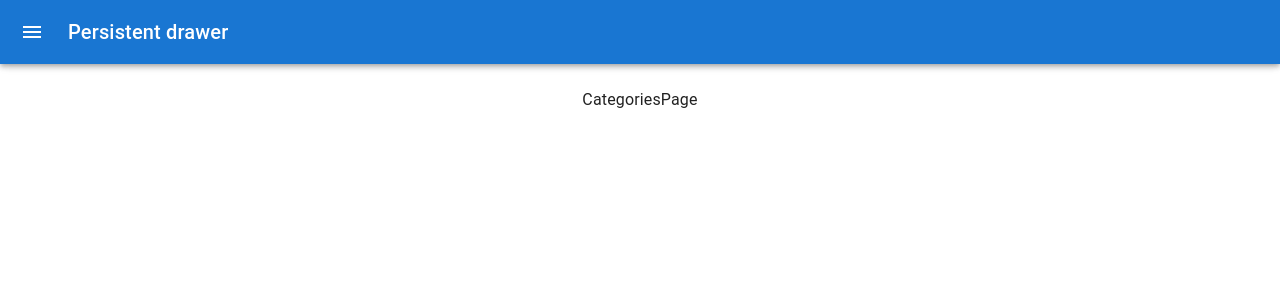
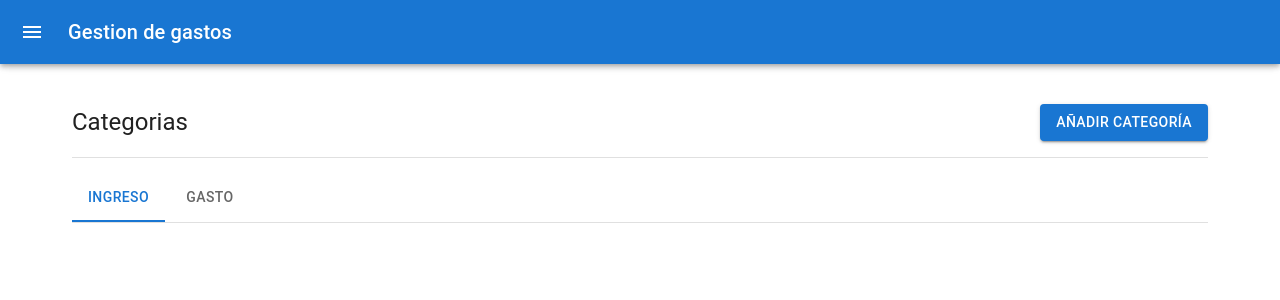
Before and after one commit to RocioDelAlb4/gestorFinanzas-ihc, a React (Vite) app: page /categorias in a window 1280 px wide. Shown: the top 300 px of the page. Built offline with nearby package versions, Linux system fonts and the light colour scheme.

Commit message:
base de categorias y ahorros

```diff
--- a/src/layout/MainLayout.jsx
+++ b/src/layout/MainLayout.jsx
@@ -104,7 +104,7 @@ export default function PersistentDrawerLeft() {
             <MenuIcon />
           </IconButton>
           <Typography variant="h6" noWrap component="div">
-            Persistent drawer
+            Gestion de gastos
           </Typography>
         </Toolbar>
       </AppBar>
--- a/src/pages/AdvicesPage.jsx
+++ b/src/pages/AdvicesPage.jsx
@@ -1,5 +1,6 @@
 import React from "react";
 
 export const AdvicesPage = () => {
+
   return <div>AdvicesPage</div>;
 };
--- a/src/pages/CategoriesPage.jsx
+++ b/src/pages/CategoriesPage.jsx
@@ -1,5 +1,92 @@
-import React from "react";
+import React, { useState } from 'react';
+import { Box, Button, Divider, Typography, Dialog, DialogActions, DialogContent, DialogContentText, DialogTitle, TextField, Tab, Tabs } from '@mui/material';
+
+function a11yProps(index) {
+  return {
+    id: `simple-tab-${index}`,
+    'aria-controls': `simple-tabpanel-${index}`,
+  };
+}
+
+function CustomTabPanel(props) {
+  const { children, value, index, ...other } = props;
+
+  return (
+    <div
+      role="tabpanel"
+      hidden={value !== index}
+      id={`simple-tabpanel-${index}`}
+      aria-labelledby={`simple-tab-${index}`}
+      {...other}
+    >
+      {value === index && (
+        <Box sx={{ p: 3 }}>
+          <Typography>{children}</Typography>
+        </Box>
+      )}
+    </div>
+  );
+}
 
 export const CategoriesPage = () => {
-  return <div>CategoriesPage</div>;
+  const [open, setOpen] = useState(false);
+  const [value, setValue] = useState(0);
+
+  const handleClickOpen = () => {
+    setOpen(true);
+  };
+
+  const handleClose = () => {
+    setOpen(false);
+  };
+
+  const handleChange = (event, newValue) => {
+    setValue(newValue);
+  };
+
+  return (
+    <Box sx={{ padding: 2 }}>
+      <Box sx={{ display: 'flex', justifyContent: 'space-between', alignItems: 'center' }}>
+        <Typography variant="h5">Categorias</Typography>
+        <Button variant="contained" color="primary" onClick={handleClickOpen}>
+          Añadir Categoría
+        </Button>
+      </Box>
+      <Divider sx={{ marginY: 2 }} />
+      <Box sx={{ borderBottom: 1, borderColor: 'divider' }}>
+        <Tabs value={value} onChange={handleChange} aria-label="basic tabs example">
+          <Tab label="Ingreso " {...a11yProps(0)} />
+          <Tab label="Gasto" {...a11yProps(1)} />
+        </Tabs>
+      </Box>
+      <CustomTabPanel value={value} index={0}>
+
+      </CustomTabPanel>
+      <CustomTabPanel value={value} index={1}>
+
+      </CustomTabPanel>
+
+      <Dialog open={open} onClose={handleClose}>
+        <DialogTitle>Añadir Categoría</DialogTitle>
+        <DialogContent>
+          <DialogContentText>
+            Por favor, ingresa la nueva categoría que deseas añadir.
+          </DialogContentText>
+          <TextField
+            autoFocus
+            margin="dense"
+            id="name"
+            label="Nombre de la Categoría"
+            type="text"
+            fullWidth
+            variant="standard"
+          />
+        </DialogContent>
+        <DialogActions>
+          <Button onClick={handleClose}>Cancelar</Button>
+          <Button onClick={handleClose}>Guardar</Button>
+        </DialogActions>
+      </Dialog>
+    </Box>
+  );
 };
--- a/src/pages/SavingsPlanPage.jsx
+++ b/src/pages/SavingsPlanPage.jsx
@@ -1,5 +1,74 @@
-import React from "react";
+import React, { useState } from 'react';
+import { Box, Button, Divider, Typography, Dialog, DialogActions, DialogContent, DialogContentText, DialogTitle, TextField } from '@mui/material';
 
 export const SavingsPlanPage = () => {
-  return <div>SavingsPlanPage</div>;
+  const [open, setOpen] = useState(false);
+
+  const handleClickOpen = () => {
+    setOpen(true);
+  };
+
+  const handleClose = () => {
+    setOpen(false);
+  };
+
+  return (
+    <Box sx={{ padding: 2 }}>
+      <Box sx={{ display: 'flex', justifyContent: 'space-between', alignItems: 'center' }}>
+        <Typography variant="h5">Planes de ahorro</Typography>
+        <Button variant="contained" onClick={handleClickOpen}>Nuevo +</Button>
+      </Box>
+      <Divider sx={{ marginY: 2 }} />
+      <Typography variant="h6">Mis planes</Typography>
+
+      <Dialog open={open} onClose={handleClose}>
+        <DialogTitle>Crear un nuevo plan de ahorro</DialogTitle>
+        <DialogContent>
+          <DialogContentText>
+            Por favor, llene el siguiente formulario para crear un nuevo plan de ahorro.
+          </DialogContentText>
+          <TextField
+            autoFocus
+            margin="dense"
+            id="name"
+            label="Nombre del Plan"
+            type="text"
+            fullWidth
+            variant="standard"
+          />
+          <TextField
+            margin="dense"
+            id="amount"
+            label="Cantidad Objetivo"
+            type="number"
+            fullWidth
+            variant="standard"
+          />
+          <TextField
+            margin="dense"
+            id="amount"
+            label="Cantidad Inicial"
+            type="number"
+            fullWidth
+            variant="standard"
+          />
+          <TextField
+            margin="dense"
+            id="date"
+            label="Fecha Límite"
+            type="date"
+            fullWidth
+            InputLabelProps={{
+              shrink: true,
+            }}
+            variant="standard"
+          />
+        </DialogContent>
+        <DialogActions>
+          <Button onClick={handleClose}>Cancelar</Button>
+          <Button onClick={handleClose} variant="contained">Guardar</Button>
+        </DialogActions>
+      </Dialog>
+    </Box>
+  );
 };
```
